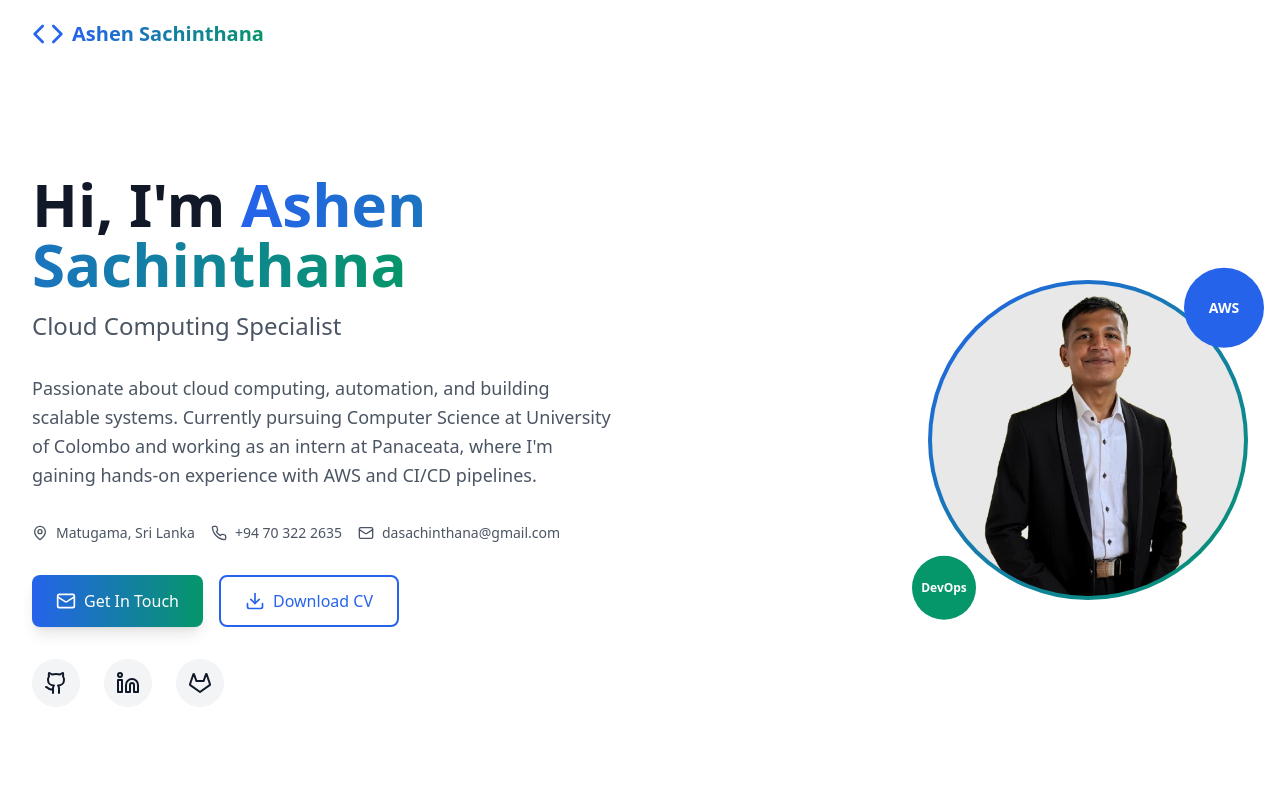
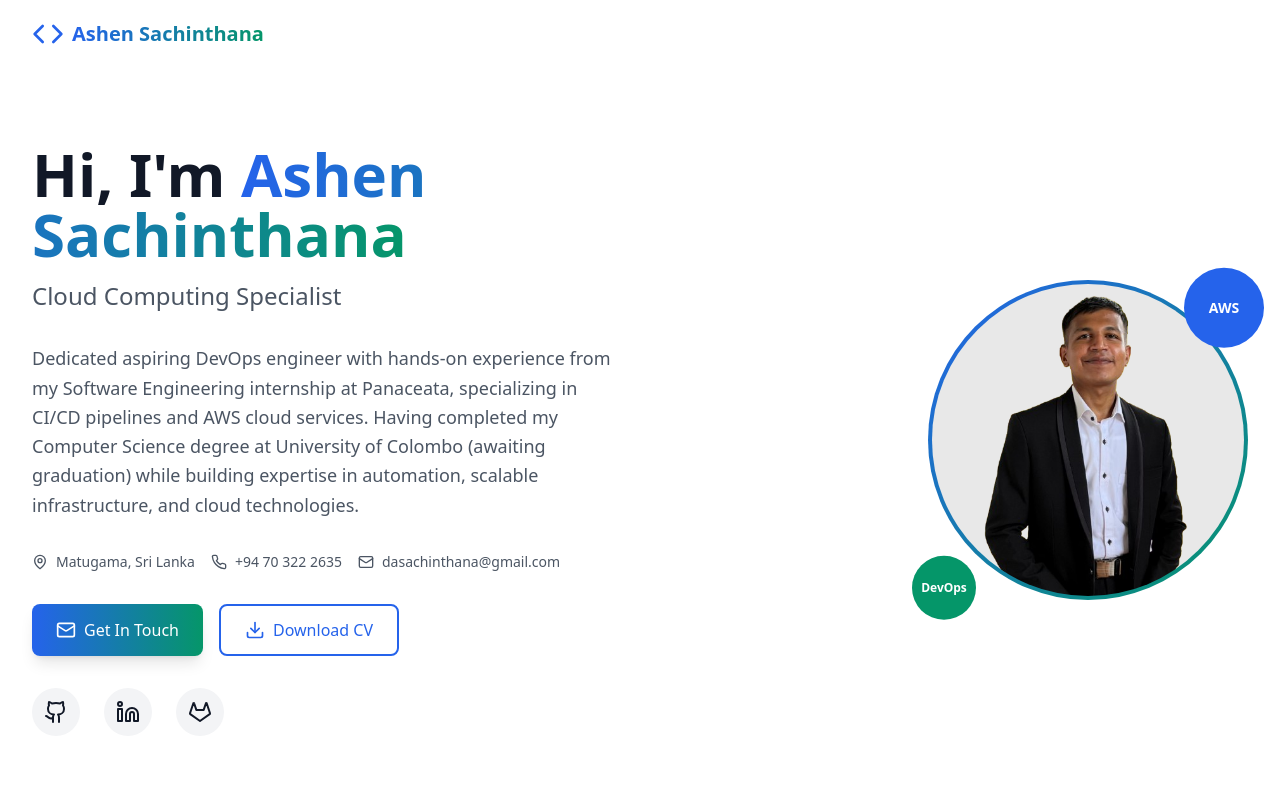
Before and after one commit to AshenSachinthana/portfolio-web, a React (Vite) app: page / in a window 1280 px wide. Shown: the top 800 px of the page. Built offline with nearby package versions, Linux system fonts and the light colour scheme.

Commit message:
Update Hero component: enhance description to reflect DevOps focus and internship experience

```diff
--- a/src/components/Hero.tsx
+++ b/src/components/Hero.tsx
@@ -76,9 +76,8 @@ const Hero: React.FC = () => {
               animate={{ opacity: 1, y: 0 }}
               transition={{ duration: 0.8, delay: 0.6 }}
             >
-              Passionate about cloud computing, automation, and building scalable systems.
-              Currently pursuing Computer Science at University of Colombo and working as an intern
-              at Panaceata, where I'm gaining hands-on experience with AWS and CI/CD pipelines.
+              Dedicated aspiring DevOps engineer with hands-on experience from my Software Engineering internship at Panaceata, specializing in CI/CD pipelines and AWS cloud services.
+              Having completed my Computer Science degree at University of Colombo (awaiting graduation) while building expertise in automation, scalable infrastructure, and cloud technologies.
             </motion.p>
 
             {/* Contact Info */}
```
